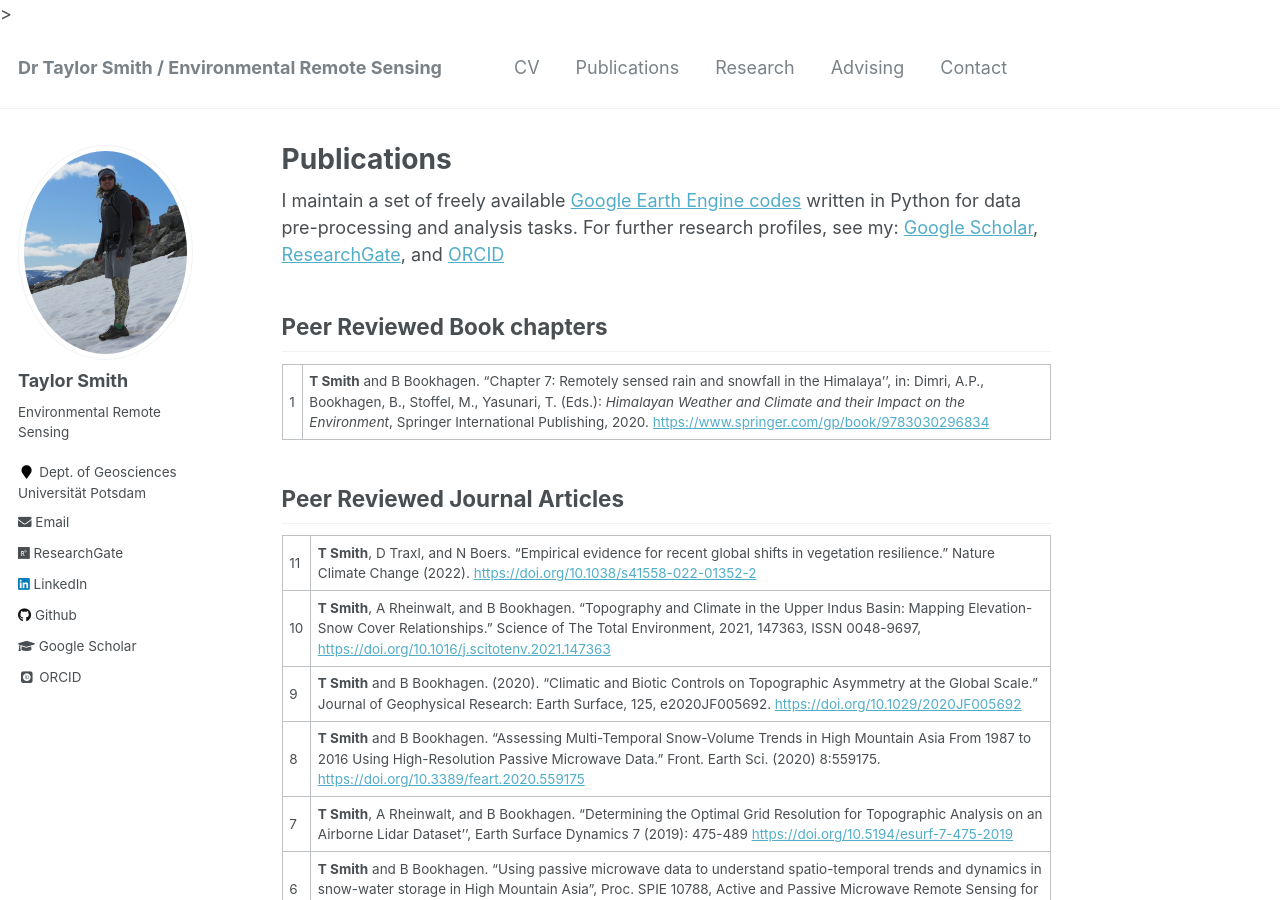
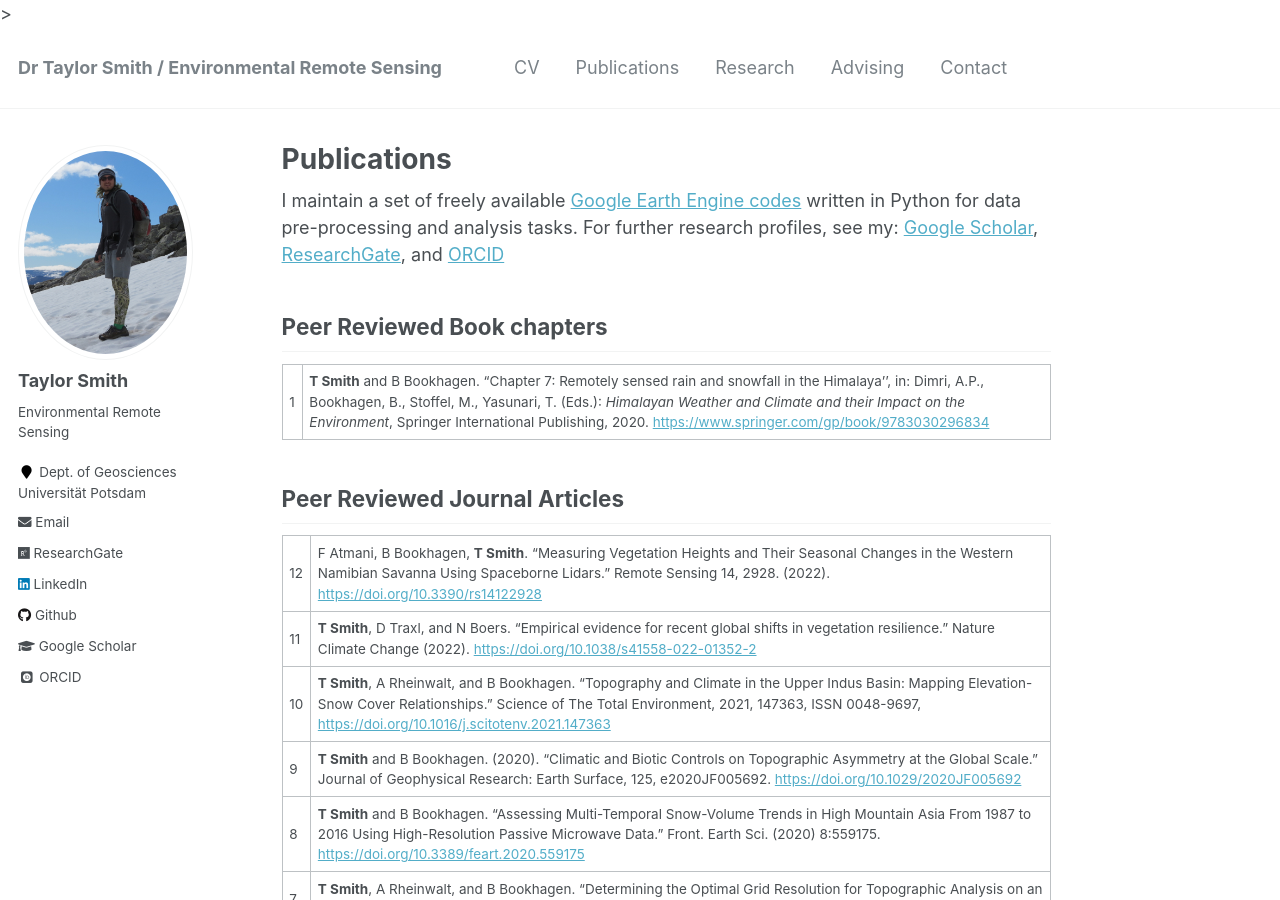
Before and after one commit to tasmi/tasmi.github.io, a Jekyll site: the page built from _pages/publications.md, in a window 1280 px wide and 900 px high. Built offline with Jekyll 4.4.1, drawn with Linux system fonts in a browser that asks for light colours; some web fonts are replaced.

Commit message:
Add Atmani et al.

```diff
--- a/_pages/publications.md
+++ b/_pages/publications.md
@@ -13,6 +13,7 @@ I maintain a set of freely available [Google Earth Engine codes](https://github.
 
 ## Peer Reviewed Journal Articles
 
+12 | F Atmani, B Bookhagen, **T Smith**. "Measuring Vegetation Heights and Their Seasonal Changes in the Western Namibian Savanna Using Spaceborne Lidars." Remote Sensing 14, 2928. (2022). [https://doi.org/10.3390/rs14122928](https://doi.org/10.3390/rs14122928)
 11 | **T Smith**, D Traxl, and N Boers. "Empirical evidence for recent global shifts in vegetation resilience." Nature Climate Change (2022). [https://doi.org/10.1038/s41558-022-01352-2](https://www.nature.com/articles/s41558-022-01352-2)
 10 | **T Smith**, A Rheinwalt, and B Bookhagen. "Topography and Climate in the Upper Indus Basin: Mapping Elevation-Snow Cover Relationships." Science of The Total Environment, 2021, 147363, ISSN 0048-9697, [https://doi.org/10.1016/j.scitotenv.2021.147363](https://doi.org/10.1016/j.scitotenv.2021.147363)
 9 | **T Smith** and B Bookhagen. (2020). "Climatic and Biotic Controls on Topographic Asymmetry at the Global Scale." Journal of Geophysical Research: Earth Surface, 125, e2020JF005692. [https://doi.org/10.1029/2020JF005692](https://doi.org/10.1029/2020JF005692)
```
Also changed, not shown: 1 other file.
